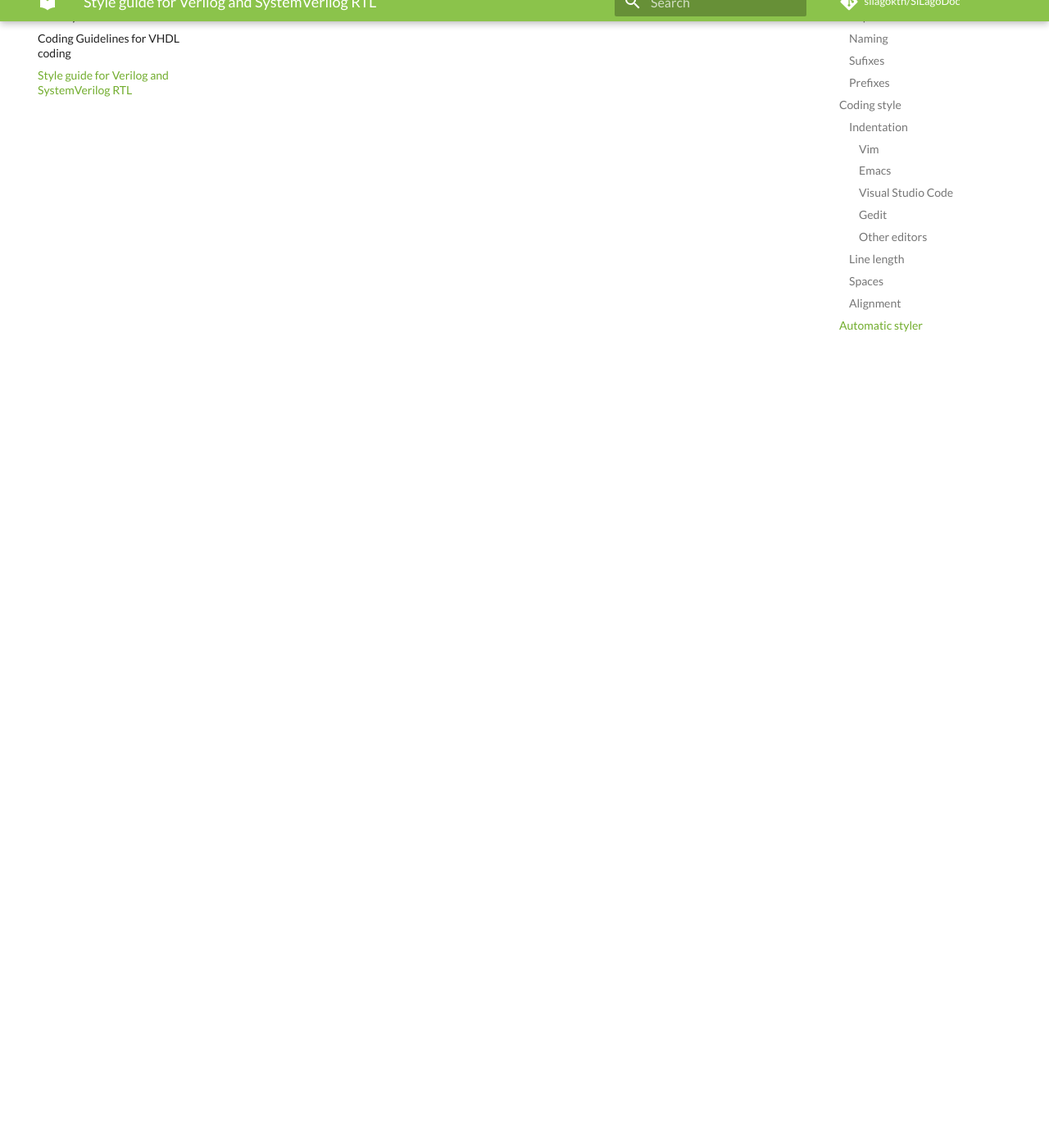
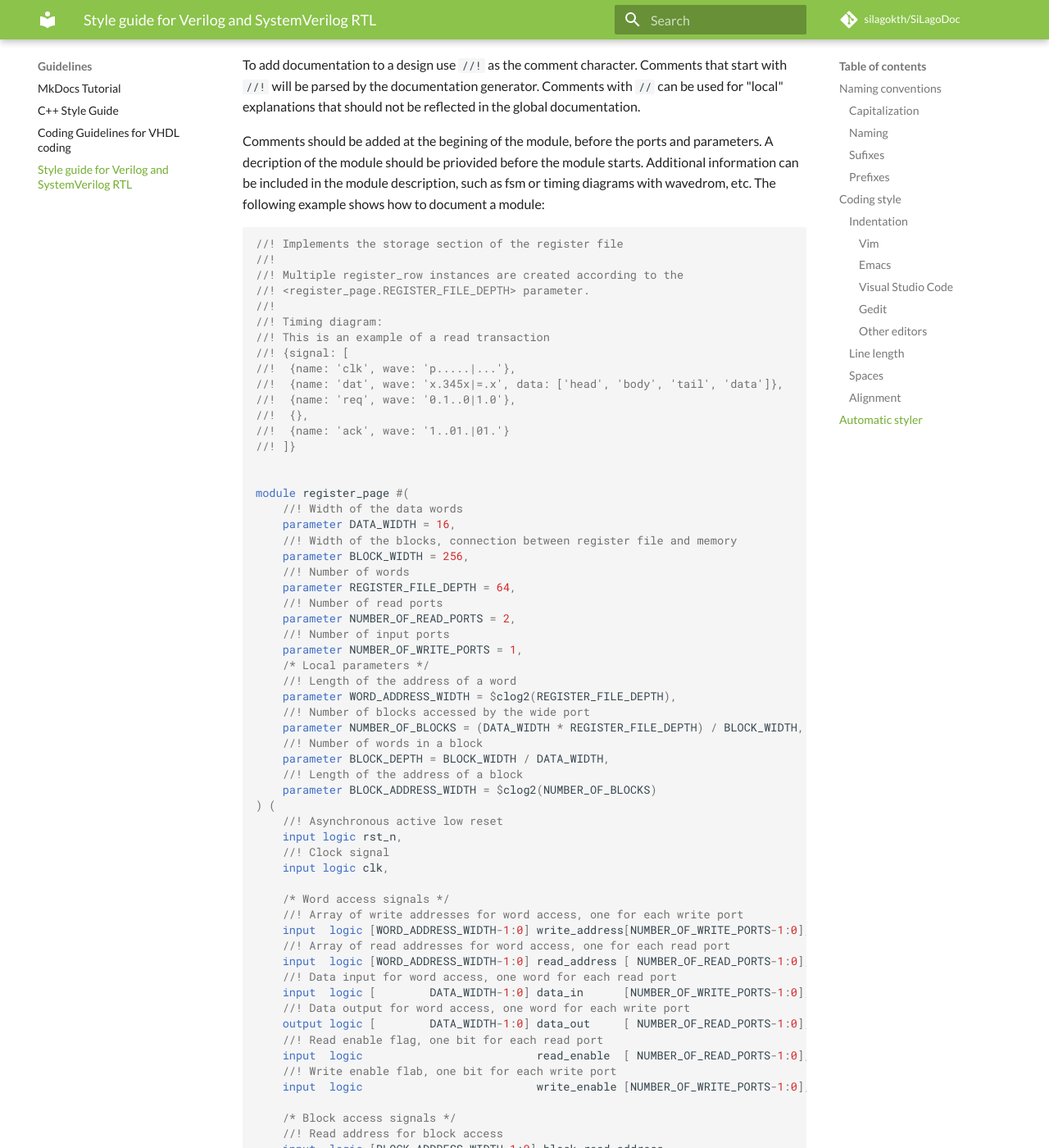
Before and after one commit to silagokth/SiLagoDoc, an MkDocs documentation site: the page built from docs/Guideline/Style-guide-Verilog.md, in a window 1280 px wide and 1400 px high, scrolled down 4996 px. Shown: the whole window at 82% size. Built offline with MkDocs 1.6.1 and Material for MkDocs 9.7.7, drawn with Linux system fonts in a browser that asks for light colours; comment, search, counter and statistics services are not loaded; some of the changed text lies outside the part shown.

Commit message:
add documentatino section

````diff
--- a/docs/Guideline/Style-guide-Verilog.md
+++ b/docs/Guideline/Style-guide-Verilog.md
@@ -179,8 +179,95 @@ It is recomended to use a tool to automatically format the code. This will save
  - [verible](https://github.com/chipsalliance/verible) is a SystemVerilog formatter. It can be used as a standalone tool or called from other tools, such as TerosHDL or svlangserver.
 
  ## Inline documentation
-    Inline documentation is used to describe the design. It is important to document the design to make it easier to understand. The following rules should be followed when writing the documentation:
-    - The documentation should be written in a way that is easy to understand by people that are not familiar with the design.
-    - The documentation should be written in English.
-    - Ports, parameters should be documented. I.e. all inputs and outputs of a module should be documented.
-    - Internal signals that are self-explanatory do not need to be documented.
+ Inline documentation is used to describe the design. It is important to document the design to make it easier to understand. The following rules should be followed when writing the documentation:
+ - The documentation should be written in a way that is easy to understand by people that are not familiar with the design.
+ - The documentation should be written in English.
+ - Ports, parameters should be documented. I.e. all inputs and outputs of a module should be documented.
+ - Internal signals that are self-explanatory do not need to be documented.
+
+The inline comments can then be used to automatically generate documentation for the designs. For this project we use TerosHDL documentation generator, which can be used as part of the VS Code extension or in standalone mode using the python package.
+
+To add documentation to a design use `//!` as the comment character. Comments that start with `//!` will be parsed by the documentation generator. Comments with `//` can be used for "local" explanations that should not be reflected in the global documentation.
+
+Comments should be added at the begining of the module, before the ports and parameters. A decription of the module should be priovided before the module starts. Additional information can be included in the module description, such as fsm or timing diagrams with wavedrom, etc. The following example shows how to document a module:
+```sv
+//! Implements the storage section of the register file
+//!
+//! Multiple register_row instances are created according to the
+//! <register_page.REGISTER_FILE_DEPTH> parameter.
+//!
+//! Timing diagram:
+//! This is an example of a read transaction
+//! {signal: [
+//!  {name: 'clk', wave: 'p.....|...'},
+//!  {name: 'dat', wave: 'x.345x|=.x', data: ['head', 'body', 'tail', 'data']},
+//!  {name: 'req', wave: '0.1..0|1.0'},
+//!  {},
+//!  {name: 'ack', wave: '1..01.|01.'}
+//! ]}
+
+
+module register_page #(
+    //! Width of the data words
+    parameter DATA_WIDTH = 16,
+    //! Width of the blocks, connection between register file and memory
+    parameter BLOCK_WIDTH = 256,
+    //! Number of words
+    parameter REGISTER_FILE_DEPTH = 64,
+    //! Number of read ports
+    parameter NUMBER_OF_READ_PORTS = 2,
+    //! Number of input ports
+    parameter NUMBER_OF_WRITE_PORTS = 1,
+    /* Local parameters */
+    //! Length of the address of a word
+    parameter WORD_ADDRESS_WIDTH = $clog2(REGISTER_FILE_DEPTH),
+    //! Number of blocks accessed by the wide port
+    parameter NUMBER_OF_BLOCKS = (DATA_WIDTH * REGISTER_FILE_DEPTH) / BLOCK_WIDTH,
+    //! Number of words in a block
+    parameter BLOCK_DEPTH = BLOCK_WIDTH / DATA_WIDTH,
+    //! Length of the address of a block
+    parameter BLOCK_ADDRESS_WIDTH = $clog2(NUMBER_OF_BLOCKS)
+) (
+    //! Asynchronous active low reset
+    input logic rst_n,
+    //! Clock signal
+    input logic clk,
+
+    /* Word access signals */
+    //! Array of write addresses for word access, one for each write port
+    input  logic [WORD_ADDRESS_WIDTH-1:0] write_address[NUMBER_OF_WRITE_PORTS-1:0],
+    //! Array of read addresses for word access, one for each read port
+    input  logic [WORD_ADDRESS_WIDTH-1:0] read_address [ NUMBER_OF_READ_PORTS-1:0],
+    //! Data input for word access, one word for each read port
+    input  logic [        DATA_WIDTH-1:0] data_in      [NUMBER_OF_WRITE_PORTS-1:0],
+    //! Data output for word access, one word for each write port
+    output logic [        DATA_WIDTH-1:0] data_out     [ NUMBER_OF_READ_PORTS-1:0],
+    //! Read enable flag, one bit for each read port
+    input  logic                          read_enable  [ NUMBER_OF_READ_PORTS-1:0],
+    //! Write enable flab, one bit for each write port
+    input  logic                          write_enable [NUMBER_OF_WRITE_PORTS-1:0],
+
+    /* Block access signals */
+    //! Read address for block access
+    input  logic [BLOCK_ADDRESS_WIDTH-1:0] block_read_address,
+    //! Write address for block access
+    input  logic [BLOCK_ADDRESS_WIDTH-1:0] block_write_address,
+    //! Data input for block access
+    input  logic [        BLOCK_WIDTH-1:0] block_data_in,
+    //! Data output for block access
+    output logic [        BLOCK_WIDTH-1:0] block_data_out,
+    //! Block read enable flag
+    //! '0' -> Row access mode (depending on read_enable flags)
+    //! '1' -> Block access mode
+    input  logic                           block_read_enable,
+    //! Block write enable flag
+    //! - <0> -> Row access mode (depending on write_enable flags)
+    //! - '1' -> Block access mode
+    input  logic                           block_write_enable
+);
+
+endmodule;
+```
+
+This code will generate the following documentation:
+![Documentation example](../../img/documentation_example.png)
````
Also changed, not shown: img/documentation_example.png (added).
